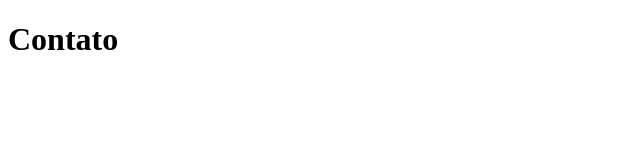
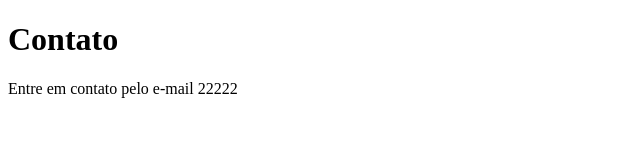
Before and after one commit to gabrielpugas/AluraGitHub, a plain HTML site: page contato.html in a window 1280 px wide. Shown: the whole page, without its empty margins (0-640 px from the left). Drawn offline with Linux system fonts and the light colour scheme.

Commit message:
Novo commit branch nova

```diff
--- a/contato.html
+++ b/contato.html
@@ -8,5 +8,6 @@
 </head>
 <body>
     <h1>Contato</h1>
+    <p>Entre em contato pelo e-mail 22222</p>
 </body>
 </html>
```
